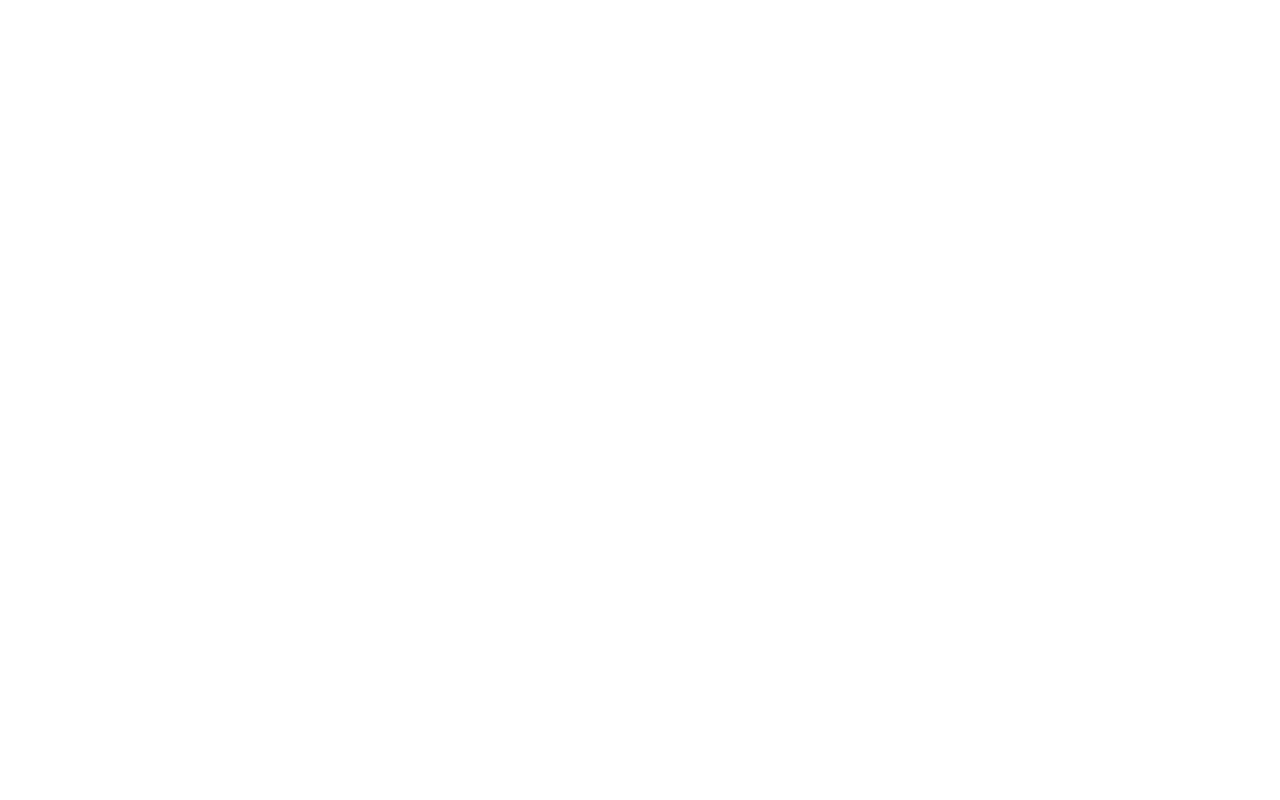
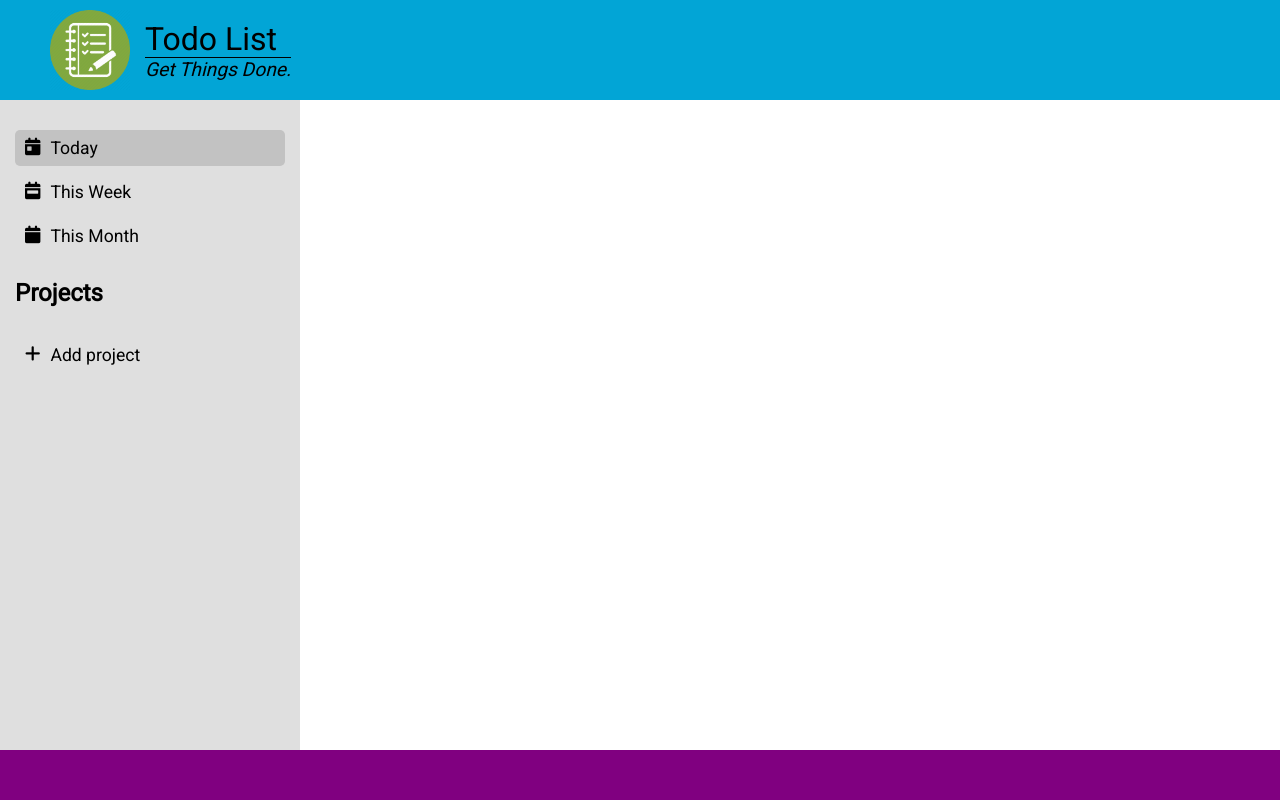
Before and after one commit to GGFioggos/Todo-List, a website built with webpack: page dist/index.html in a window 1280 px wide. Built offline with nearby package versions, Linux system fonts and the light colour scheme.

Commit message:
sidebar additions

```diff
--- a/dist/index.html
+++ b/dist/index.html
@@ -5,11 +5,54 @@
     <meta charset="UTF-8" />
     <meta http-equiv="X-UA-Compatible" content="IE=edge" />
     <meta name="viewport" content="width=device-width, initial-scale=1.0" />
+    <script src="https://kit.fontawesome.com/4c536a6bd5.js" crossorigin="anonymous"></script>
+    <link rel="preconnect" href="https://fonts.googleapis.com" />
+    <link rel="preconnect" href="https://fonts.gstatic.com" crossorigin />
+    <link href="https://fonts.googleapis.com/css2?family=Roboto&display=swap" rel="stylesheet" />
     <script src="main.js" defer></script>
     <link rel="stylesheet" href="style.css" />
     <title>Todo List</title>
 </head>
 
-<body></body>
+<body>
+    <div id="container">
+        <div id="header">
+            <img src="assets/logo.png" class="logo" />
+            <div>
+                <p class="title">Todo List</p>
+                <p class="punchline"><em>Get Things Done.</em></p>
+            </div>
+        </div>
+        <div id="main">
+            <div id="sidebar">
+                <ul class="default-timetables">
+                    <li class="active">
+                        <i class="fas fa-calendar-day" aria-hidden="true"></i>
+                        <p>Today</p>
+                    </li>
+                    <li>
+                        <i class="fas fa-calendar-week" aria-hidden="true"></i>
+                        <p>This Week</p>
+                    </li>
+                    <li>
+                        <i class="fas fa-calendar" aria-hidden="true"></i>
+                        <p>This Month</p>
+                    </li>
+                </ul>
+                <h2>Projects</h2>
+                <ul class="projects">
+                    <li class="add-project">
+                        <i class="fas fa-plus" aria-hidden="true"></i>
+                        <div class="add-text">Add project</div>
+                    </li>
+            </div>
+            </li>
+            </ul>
+        </div>
+        <div id="content"></div>
+    </div>
+    <div id="footer"></div>
+    </div>
+</body>
 
 </html>
```
